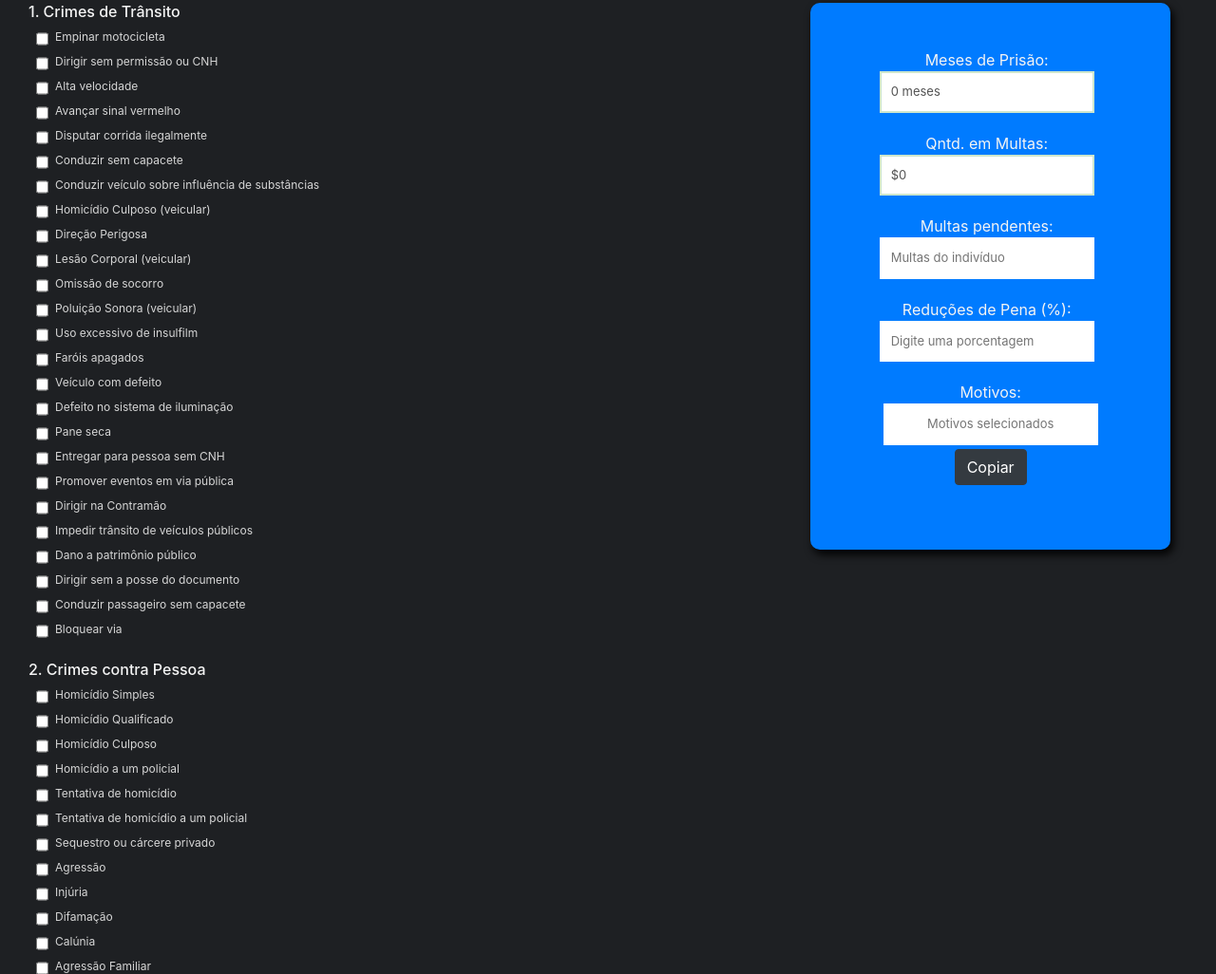
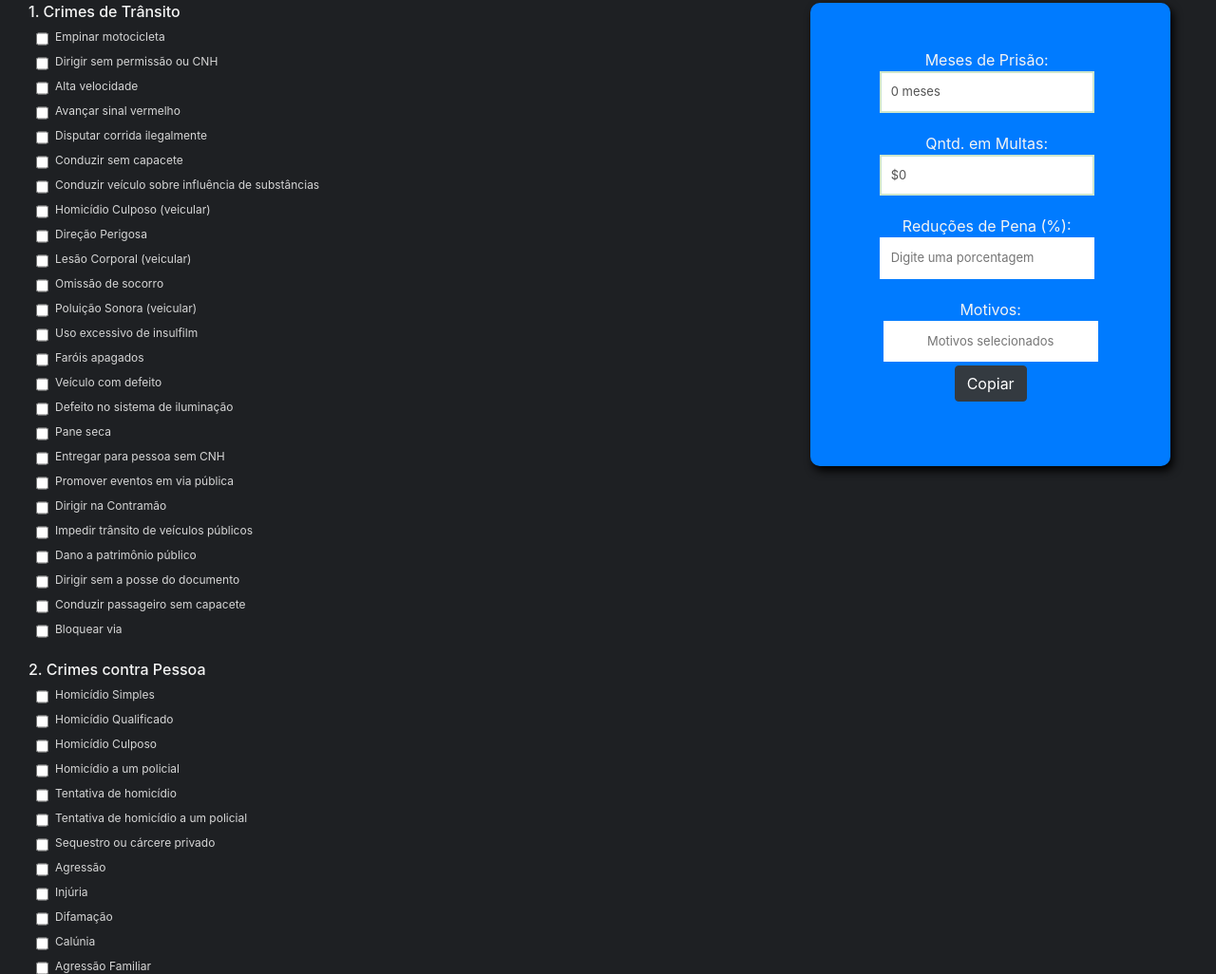
Before and after one commit to HeyyCzer/MetropolePenal, a plain HTML site: page index.html in a window 1280 px wide. Shown: the part 845-1871 px from the top of the page at 95% size. Drawn offline with nearby package versions, Linux system fonts and the light colour scheme; a web font is replaced by a local one.

Commit message:
Removed field "Multas Pendentes"

```diff
--- a/index.html
+++ b/index.html
@@ -34,7 +34,7 @@
                     <div class="d-flex flex-wrap justify-content-center text-sm-center text-md-left mx-sm-5 mx-md-0 p-5">
                         <label class="result mr-2">Meses de Prisão: <input tabindex="5" class="result-box" id="user-pena" type="text" disabled placeholder="Selecione as ocorrências"></label>
                         <label class="result mr-2">Qntd. em Multas: <input tabindex="6" class="result-box" id="user-fines" type="text" disabled placeholder="Selecione as ocorrências"></label>
-                        <label class="result mr-2">Multas pendentes: <input tabindex="2" class="result-box" id="pendent-fines" type="text" placeholder="Multas do indivíduo"></label>
+                        <!-- <label class="result mr-2">Multas pendentes: <input tabindex="2" class="result-box" id="pendent-fines" type="text" placeholder="Multas do indivíduo"></label> -->
                         <label class="result mr-2">Reduções de Pena (%): <input tabindex="3" class="result-box" id="pena-reducao" type="text" placeholder="Digite uma porcentagem"></label>
                         <div class="d-none d-md-flex">
                             <label class="result col-12">
```
